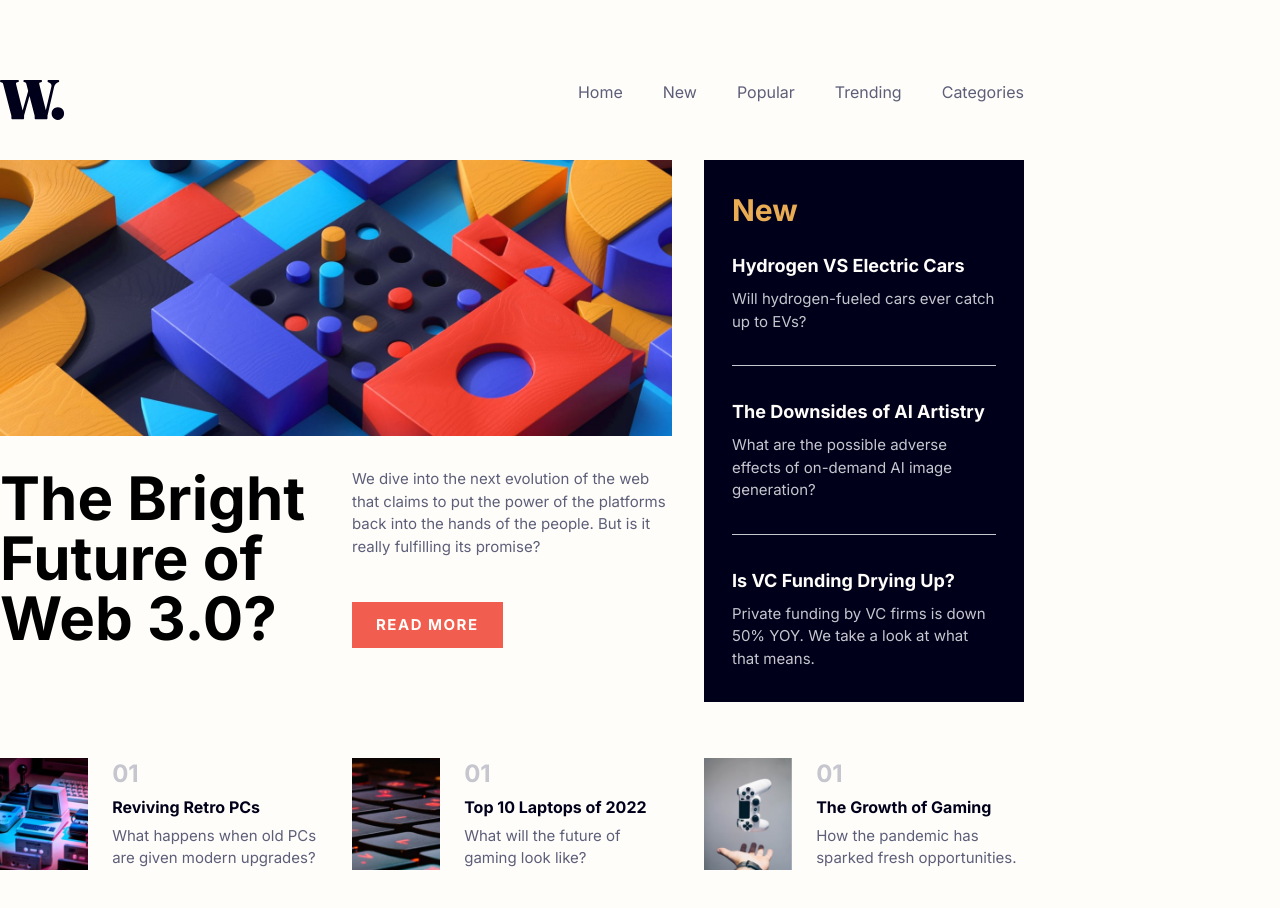
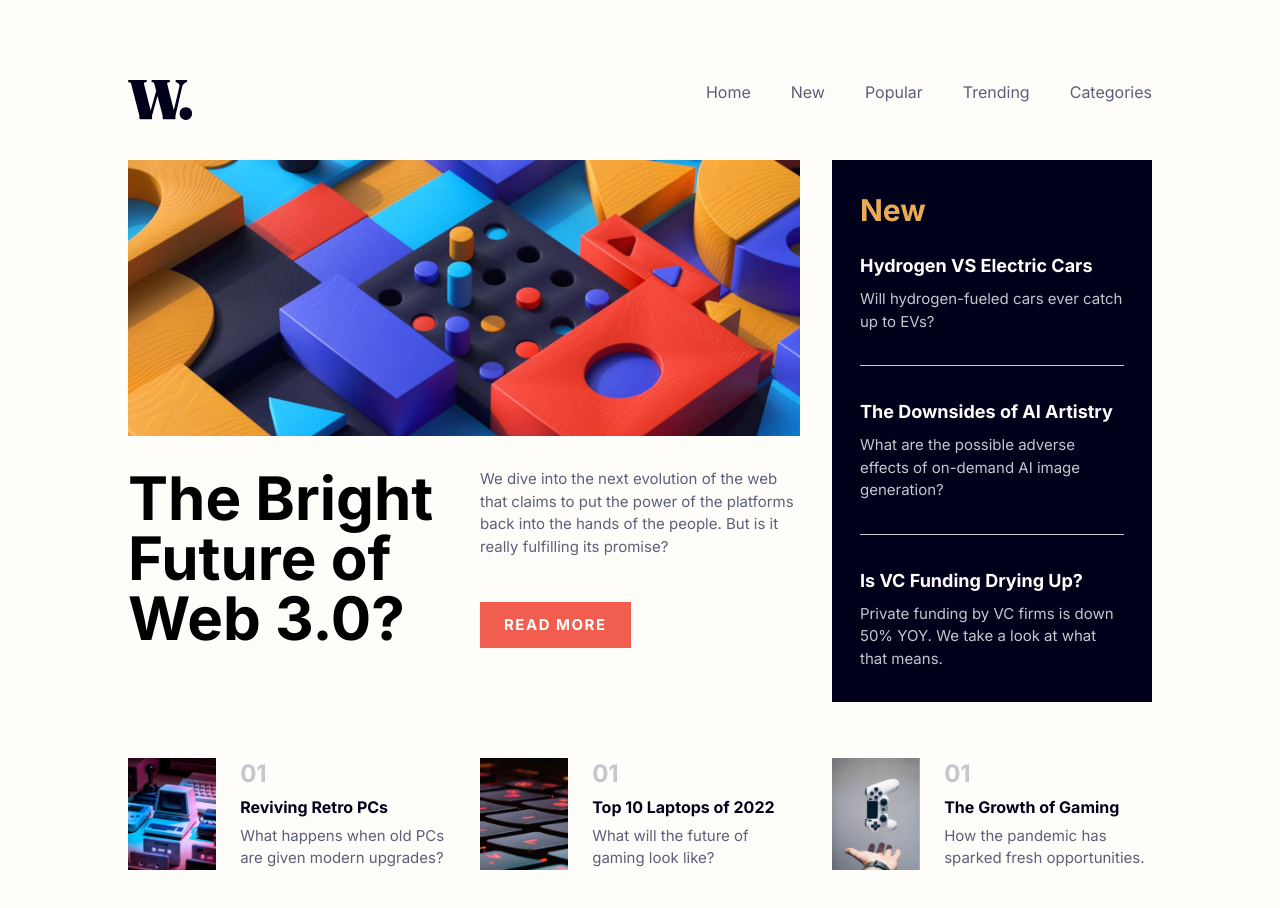
Before and after one commit to antonsarg/fe-news-homepage, a React (Vite) app: page / in a window 1280 px wide. Shown: the top 908 px of the page. Built offline with nearby package versions, Linux system fonts and the light colour scheme.

Commit message:
fix: Update position

```diff
--- a/src/App.jsx
+++ b/src/App.jsx
@@ -52,7 +52,7 @@
   ];
 
   return (
-    <div className="App relative max-w-5xl">
+    <div className="App relative max-w-5xl mx-auto">
       <nav>
         <div className="container flex justify-between pt-6 pb-4 md:pt-20">
           <div>
```
